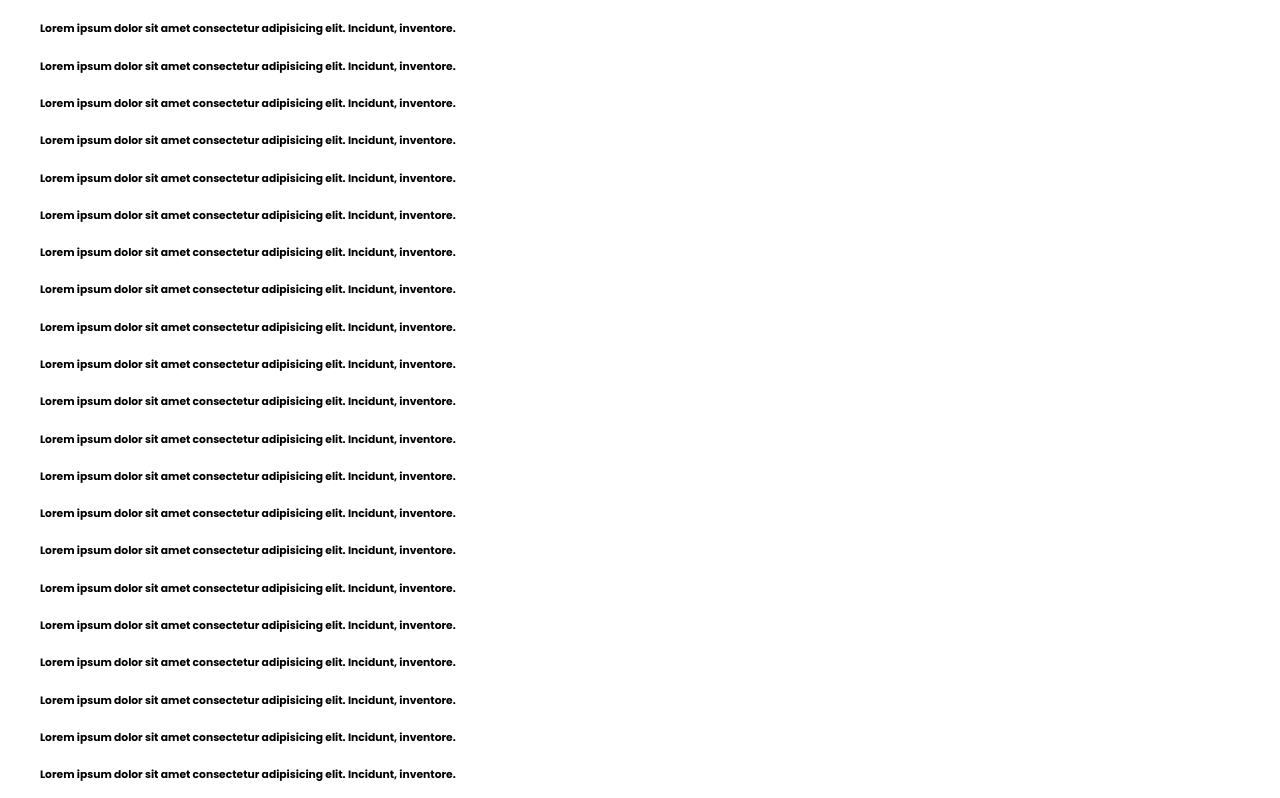
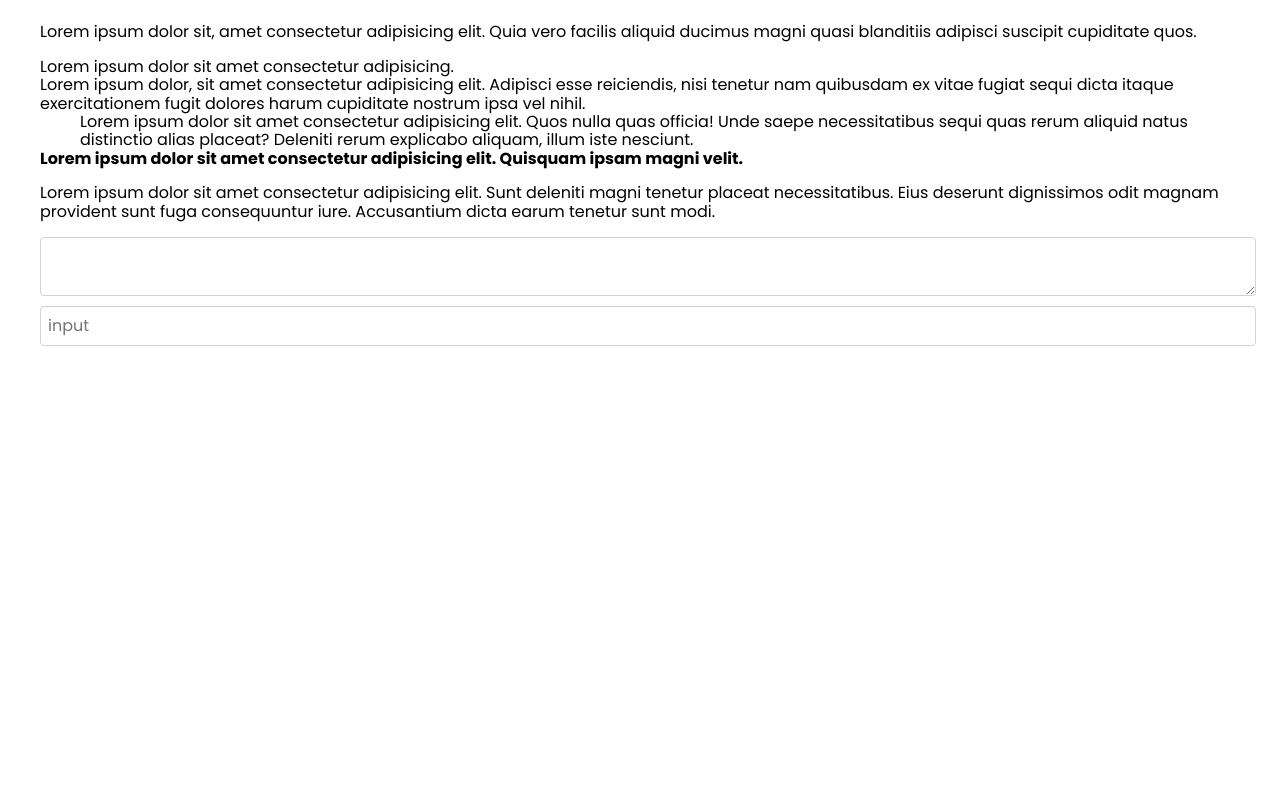
Before and after one commit to AlaaSassii/LoLInsightHub-2023, a React (Vite) app: page / in a window 1280 px wide. Shown: the part 822-1620 px from the top of the page. After the commit the page ends 1178 px from the top, so only its background shows below. Built offline with nearby package versions, Linux system fonts and the light colour scheme.

Commit message:
add new things

```diff
--- a/src/App.tsx
+++ b/src/App.tsx
@@ -30,34 +30,11 @@ function App() {
       <>
         <AnimatedWrapper animationType='from-bottom'>
           <h1>Lorem ipsum dolor sit amet consectetur adipisicing elit. Incidunt, inventore.</h1>
-
         </AnimatedWrapper>
         <h2>Lorem ipsum dolor sit amet consectetur adipisicing elit. Incidunt, inventore.</h2>
         <h3>Lorem ipsum dolor sit amet consectetur adipisicing elit. Incidunt, inventore.</h3>
         <h4>Lorem ipsum dolor sit amet consectetur adipisicing elit. Incidunt, inventore.</h4>
         <h5>Lorem ipsum dolor sit amet consectetur adipisicing elit. Incidunt, inventore.</h5>
-        <h6>Lorem ipsum dolor sit amet consectetur adipisicing elit. Incidunt, inventore.</h6>
-        <h6>Lorem ipsum dolor sit amet consectetur adipisicing elit. Incidunt, inventore.</h6>
-        <h6>Lorem ipsum dolor sit amet consectetur adipisicing elit. Incidunt, inventore.</h6>
-        <h6>Lorem ipsum dolor sit amet consectetur adipisicing elit. Incidunt, inventore.</h6>
-        <h6>Lorem ipsum dolor sit amet consectetur adipisicing elit. Incidunt, inventore.</h6>
-        <h6>Lorem ipsum dolor sit amet consectetur adipisicing elit. Incidunt, inventore.</h6>
-        <h6>Lorem ipsum dolor sit amet consectetur adipisicing elit. Incidunt, inventore.</h6>
-        <h6>Lorem ipsum dolor sit amet consectetur adipisicing elit. Incidunt, inventore.</h6>
-        <h6>Lorem ipsum dolor sit amet consectetur adipisicing elit. Incidunt, inventore.</h6>
-        <h6>Lorem ipsum dolor sit amet consectetur adipisicing elit. Incidunt, inventore.</h6>
-        <h6>Lorem ipsum dolor sit amet consectetur adipisicing elit. Incidunt, inventore.</h6>
-        <h6>Lorem ipsum dolor sit amet consectetur adipisicing elit. Incidunt, inventore.</h6>
-        <h6>Lorem ipsum dolor sit amet consectetur adipisicing elit. Incidunt, inventore.</h6>
-        <h6>Lorem ipsum dolor sit amet consectetur adipisicing elit. Incidunt, inventore.</h6>
-        <h6>Lorem ipsum dolor sit amet consectetur adipisicing elit. Incidunt, inventore.</h6>
-        <h6>Lorem ipsum dolor sit amet consectetur adipisicing elit. Incidunt, inventore.</h6>
-        <h6>Lorem ipsum dolor sit amet consectetur adipisicing elit. Incidunt, inventore.</h6>
-        <h6>Lorem ipsum dolor sit amet consectetur adipisicing elit. Incidunt, inventore.</h6>
-        <h6>Lorem ipsum dolor sit amet consectetur adipisicing elit. Incidunt, inventore.</h6>
-        <h6>Lorem ipsum dolor sit amet consectetur adipisicing elit. Incidunt, inventore.</h6>
-        <h6>Lorem ipsum dolor sit amet consectetur adipisicing elit. Incidunt, inventore.</h6>
-        <h6>Lorem ipsum dolor sit amet consectetur adipisicing elit. Incidunt, inventore.</h6>
         <h6>Lorem ipsum dolor sit amet consectetur adipisicing elit. Incidunt, inventore.</h6>
       </>
       <>
```
Also changed, not shown: src/services/apiKey.ts (added).
